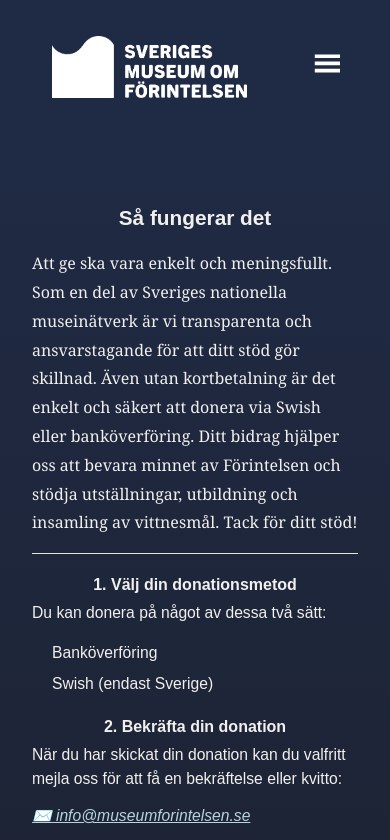
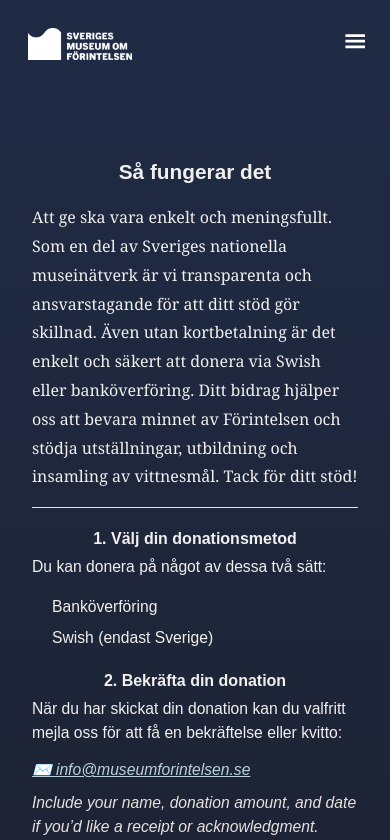
Before and after one commit to minzikimi/fundraiser, a React (Vite) app: page /how-it-works in a window 390 px wide. Shown: the top 840 px of the page. Built offline with nearby package versions, Linux system fonts and the light colour scheme.

Commit message:
Added stylling for Navbar for mobile screen

```diff
--- a/src/components/NavBar/NavBar.module.css
+++ b/src/components/NavBar/NavBar.module.css
@@ -176,3 +176,18 @@
     display: block;
   }
 }
+@media (max-width: 430px){
+  .logo{
+    height: 40px;
+    width: 7rem;
+  }
+
+  .hamburger{
+    font-size: 1.4rem;
+  }
+
+  .navbar {
+    padding: 1.5rem;
+
+  }
+}
```
